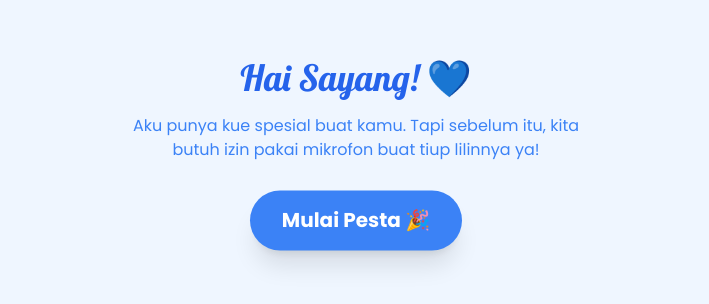
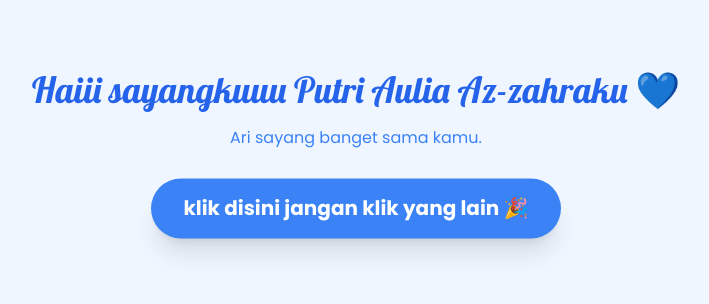
Before and after one commit to Joko15000/HBD, a React (Vite) app: page / in a window 1280 px wide. Shown: the part 244-548 px from the top of the page, without its empty margins (284-993 px from the left). Built offline with nearby package versions, Linux system fonts and the light colour scheme.

Commit message:
feat: Update partner details and greeting message
Update partner name and age constants in App.tsx.
Modify the initial greeting message in CakeSplashScreen.tsx to be more affectionate and include a personalized phrase.

```diff
--- a/App.tsx
+++ b/App.tsx
@@ -6,8 +6,8 @@ import CakeSplashScreen from './components/CakeSplashScreen';
 
 // --- Placeholders ---
 // Ganti dengan nama dan umur pacar Anda
-const PARTNER_NAME = "Sayang";
-const PARTNER_AGE = 21;
+const PARTNER_NAME = "Putri Aulia Az-zahra";
+const PARTNER_AGE = 24;
 
 const App: React.FC = () => {
   const [showMainContent, setShowMainContent] = useState(false);
--- a/components/CakeSplashScreen.tsx
+++ b/components/CakeSplashScreen.tsx
@@ -84,16 +84,16 @@ const CakeSplashScreen: React.FC<CakeProps> = ({ onFinished, partnerName, partne
     return (
         <div className="fixed inset-0 flex flex-col items-center justify-center bg-blue-50 z-50 px-4 text-center">
             <h1 className="text-3xl md:text-4xl font-lobster text-blue-600 mb-4">
-                Hai {partnerName}! 💙
+                Haiii sayangkuuu {partnerName}ku 💙
             </h1>
             <p className="text-blue-500 mb-8 max-w-md">
-                Aku punya kue spesial buat kamu. Tapi sebelum itu, kita butuh izin pakai mikrofon buat tiup lilinnya ya!
+                Ari sayang banget sama kamu.
             </p>
             <button
                 onClick={handleStart}
                 className="px-8 py-4 bg-blue-500 hover:bg-blue-600 text-white rounded-full font-bold text-xl shadow-xl transform hover:scale-105 transition-all animate-bounce"
             >
-                Mulai Pesta 🎉
+                klik disini jangan klik yang lain 🎉
             </button>
         </div>
     );
```
